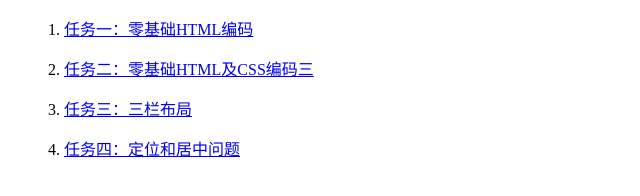
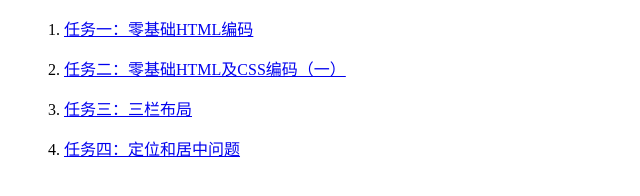
Before and after one commit to zhanqh/Python-and-crawler, a plain HTML site: page index.html in a window 1280 px wide. Shown: the full height of the page, 0-640 px from the left. Drawn offline with Linux system fonts and the light colour scheme.

Commit message:
modified index.html&task2.html

```diff
--- a/index.html
+++ b/index.html
@@ -12,7 +12,7 @@
 <body>
 	<ol>
 		<li><a href="http://scnuzhan.github.io/baidu_ife/task1.html">任务一：零基础HTML编码</a></li>
-		<li><a href="http://scnuzhan.github.io/baidu_ife/task2.html">任务二：零基础HTML及CSS编码三</a></li>
+		<li><a href="http://scnuzhan.github.io/baidu_ife/task2.html">任务二：零基础HTML及CSS编码（一）</a></li>
 		<li><a href="http://scnuzhan.github.io/baidu_ife/task3.html">任务三：三栏布局</a></li>
 		<li><a href="http://scnuzhan.github.io/baidu_ife/task4.html">任务四：定位和居中问题</a></li>
 	</ol>
```
Also changed, not shown: task2.html (+1 -1 lines).
